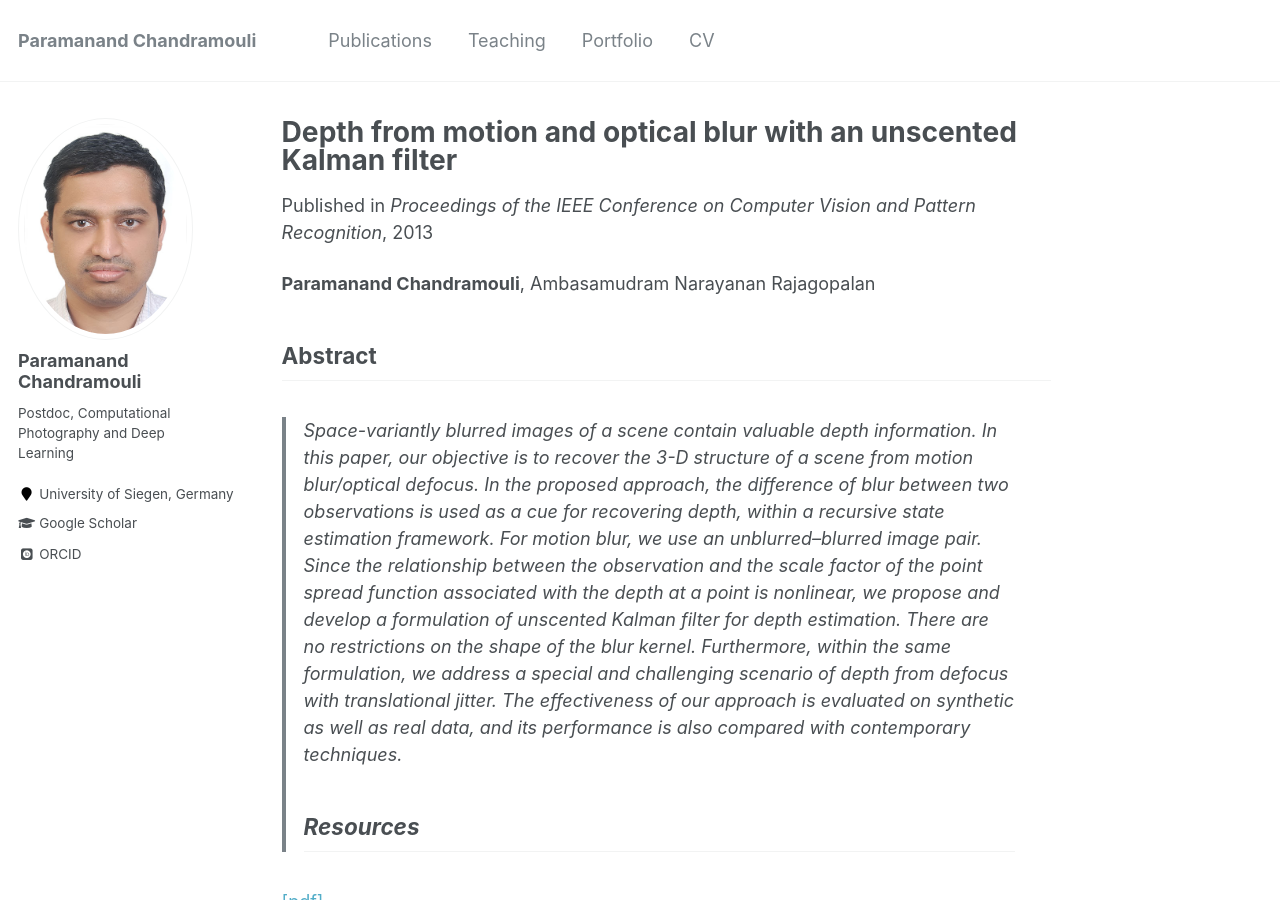
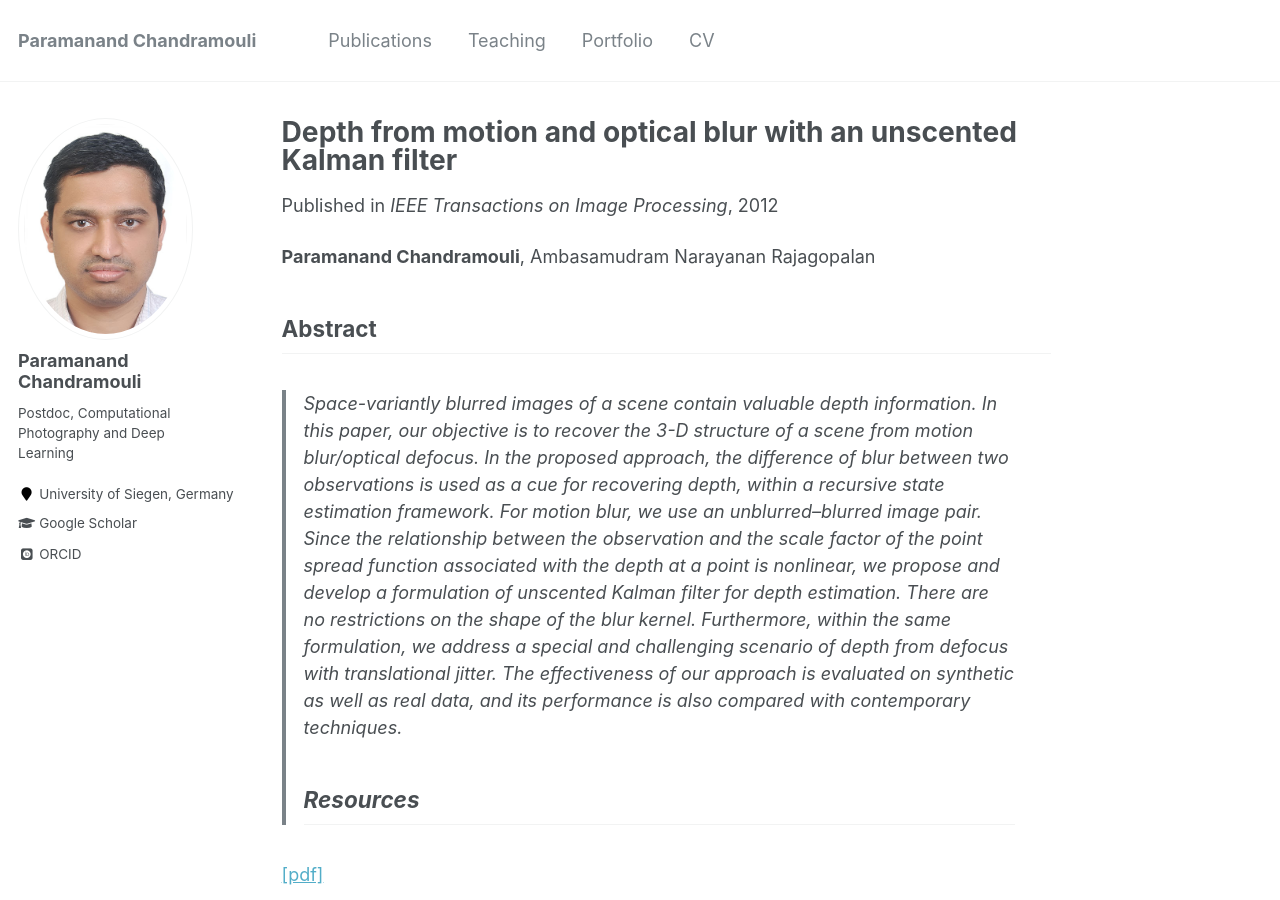
Before and after one commit to Paramanand-C/Paramanand-C.github.io, a Jekyll site: the page built from _publications/2012-tip-Depth-from-motion-and-optical-blur-with-an-unscented-Kalman-filter.md, in a window 1280 px wide and 900 px high. Built offline with Jekyll 4.4.1, drawn with Linux system fonts in a browser that asks for light colours; some web fonts are replaced.

Commit message:
Add files via upload

```diff
--- a/_publications/2012-tip-Depth-from-motion-and-optical-blur-with-an-unscented-Kalman-filter.md
+++ b/_publications/2012-tip-Depth-from-motion-and-optical-blur-with-an-unscented-Kalman-filter.md
@@ -2,8 +2,8 @@
 title: "Depth from motion and optical blur with an unscented Kalman filter"
 collection: publications
 permalink: /publication/2012-tip-Depth-from-motion-and-optical-blur-with-an-unscented-Kalman-filter
-date: 2013-05-23
-venue: 'Proceedings of the IEEE Conference on Computer Vision and Pattern Recognition'
+date: 2012-05-01
+venue: 'IEEE Transactions on Image Processing'
 paperurl: 'http://Paramanand-C.github.io/files/pdfs/Depth_From_Motion_and_Optical_Blur_With_an_Unscented_Kalman_Filter.pdf'
 authors: '<b>Paramanand Chandramouli</b>, Ambasamudram Narayanan Rajagopalan'
 categories: [scene-inference]
```
